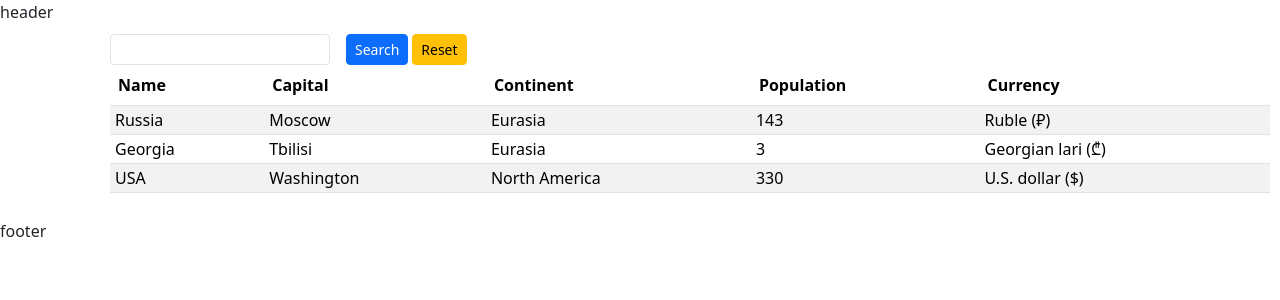
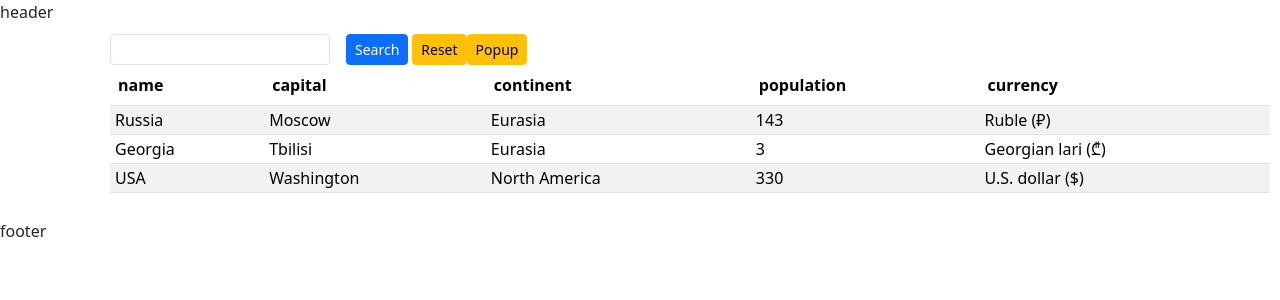
Before and after one commit to ungear/countries-dashboard, a Next.js app: page / in a window 1280 px wide. Shown: the top 300 px of the page. Built offline with nearby package versions, Linux system fonts and the light colour scheme.

Commit message:
add the Visible Columns feature

```diff
--- /dev/null
+++ b/src/components/columnsForm.tsx
@@ -0,0 +1,29 @@
+import { useState } from 'react'
+
+export function ColumnsForm({columns, onChange}){
+  const [columnsState, setColumns] = useState(columns);
+  function handleChange(name, isChecked){
+    setColumns(columnsState.map(x => {
+      if(x.name === name) x.isActive = isChecked;
+      return x;
+    }));
+    onChange(columnsState)
+  }
+  return (
+    <>
+      {columnsState.map(x =>
+        <div className="form-check" key={x.name}>
+          <input
+            className="form-check-input"
+            type="checkbox"
+            checked={x.isActive}
+            id={x.name}
+            onChange={(e) => {handleChange(x.name, e.target.checked)}}/>
+          <label className="form-check-label" htmlFor={x.name}>
+            {x.name}
+          </label>
+        </div>
+      )}
+    </>
+  )
+}
--- a/src/components/countriesGrid.tsx
+++ b/src/components/countriesGrid.tsx
@@ -1,25 +1,17 @@
 import styles from '@/styles/CountriesGrid.module.css'
 
-export function CountriesGrid({countries}){
+export function CountriesGrid({countries, columns}){
   const head = (
     <thead>
       <tr>
-        <th>Name</th>
-        <th>Capital</th>
-        <th>Continent</th>
-        <th>Population</th>
-        <th>Currency</th>
+        {columns.map(x => <th key={x.name}>{x.name}</th>)}
       </tr>
     </thead>
   )
   const rows = countries.map(x => {
     return (
       <tr key={x.name}>
-        <td>{x.name}</td>
-        <td>{x.capital}</td>
-        <td>{x.continent}</td>
-        <td>{x.population}</td>
-        <td>{x.currency}</td>
+        {columns.map(col => <td key={x.name + col.name}>{x[col.name]}</td>)}
       </tr>
     )
   })
--- /dev/null
+++ b/src/components/modal.tsx
@@ -0,0 +1,23 @@
+export function Modal({title, onClose, children}){
+  return (
+    <>
+      <div className="modal fade show d-block">
+        <div className="modal-dialog">
+          <div className="modal-content">
+            <div className="modal-header">
+              <h5 className="modal-title">{title}</h5>
+              <button type="button" onClick={onClose} className="btn-close" data-bs-dismiss="modal" aria-label="Close"></button>
+            </div>
+            <div className="modal-body">
+              {children}
+            </div>
+            <div className="modal-footer">
+              <button type="button" onClick={onClose} className="btn btn-secondary" data-bs-dismiss="modal">Close</button>
+            </div>
+          </div>
+        </div>
+      </div>
+      <div className="modal-backdrop fade show p-0 m-0"></div>
+    </>
+  )
+}
--- a/src/components/toolbar.tsx
+++ b/src/components/toolbar.tsx
@@ -1,7 +1,10 @@
 import { useState, useEffect } from 'react'
+import { Modal } from './modal';
+import { ColumnsForm } from './columnsForm';
 
-export function Toolbar({searchTerm, setSearchTerm, reset}){
+export function Toolbar({searchTerm, setSearchTerm, reset, columns, onColumnsChange}){
   const [term, setTerm] = useState(searchTerm);
+  const [isPopupEnabled, setIsPopupEnabled] = useState(false);
   useEffect(() => {
     setTerm(searchTerm);
   }, [searchTerm])
@@ -17,15 +20,32 @@ export function Toolbar({searchTerm, setSearchTerm, reset}){
   function handleResetClick(){
     reset();
   }
+  function handleOpenPopup(){
+    setIsPopupEnabled(true);
+  }
+  function handleClosePopup(){
+    setIsPopupEnabled(false);
+  }
+  function handleColumnsChange(cols){
+    onColumnsChange(cols);
+  }
   return (
+    <>
       <form className="row g-3" onSubmit={handleSubmit}>
         <div className="col-auto">
           <input className="form-control form-control-sm" type="text" onChange={handeChangeTerm} value={term}/>
         </div>
         <div className="col-auto">
           <button type="submit" className="btn btn-primary btn-sm me-1">Search</button>
-        <button type="button" className="btn btn-warning btn-sm "onClick={handleResetClick}>Reset</button>
+          <button type="button" className="btn btn-warning btn-sm" onClick={handleResetClick}>Reset</button>
+          <button type="button" className="btn btn-warning btn-sm" onClick={handleOpenPopup}>Popup</button>
         </div>
       </form>
+      {isPopupEnabled &&
+        <Modal title="Edit visible columns" onClose={handleClosePopup}>
+          <ColumnsForm columns={columns} onChange={handleColumnsChange}></ColumnsForm>
+        </Modal>
+      }
+    </>
   )
 }
--- a/src/pages/index.tsx
+++ b/src/pages/index.tsx
@@ -34,7 +34,8 @@ export default function Home() {
   const [searchTerm, setSearchTerm] = useState('');
   const [countriesToShow, setCountriesToShow] = useState(COUNTRIES);
   const [history, dispatchHistory] = useReducer(historyReducer, { items: [], counter: 0});
-
+  const columnsStartState = Object.keys(COUNTRIES[0]).map(x => ({ name: x, isActive: true}))
+  const [columns, setColumns] = useState(columnsStartState);
 
   function applySearch(val, shouldAddToHistory = true){
     setSearchTerm(val);
@@ -59,12 +60,22 @@ export default function Home() {
     setSearchTerm('');
     applySearch('', false);
   }
+  function handleColumnsChange(cols){
+    setColumns([...cols]);
+  }
   return (
     <section className={styles.main}>
       <History searchHistory={history.items} onHistoryClick={onHistoryClick}></History>
       <div>
-        <Toolbar searchTerm={searchTerm} setSearchTerm={applySearch} reset={handleReset}></Toolbar>
-        <CountriesGrid countries={countriesToShow}></CountriesGrid>
+        <Toolbar
+          searchTerm={searchTerm}
+          setSearchTerm={applySearch}
+          reset={handleReset}
+          columns={columns}
+          onColumnsChange={handleColumnsChange}></Toolbar>
+        <CountriesGrid
+          columns={columns.filter(x => x.isActive)}
+          countries={countriesToShow}></CountriesGrid>
       </div>
     </section>
   )
```
Also changed, not shown: src/components/modal.module.css (added). Lines whose indentation alone changed are shown as unchanged.
